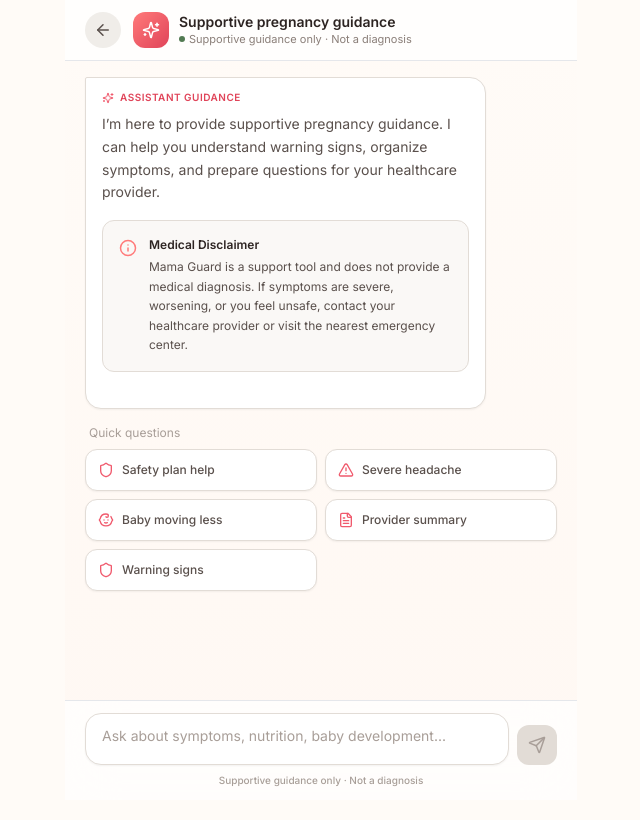
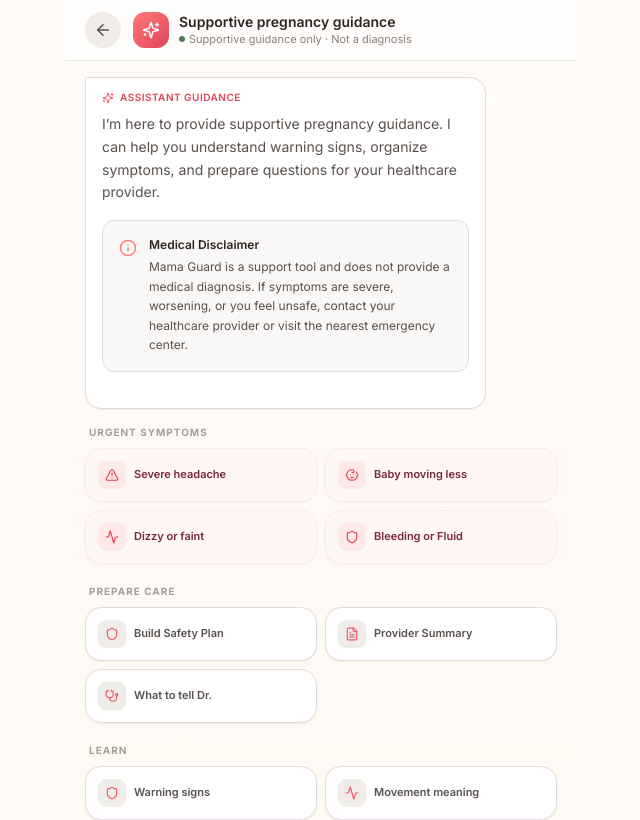
Before and after one commit to olabodesamuel0920-max/guard, a Next.js app in the folder mama-guard-redesign/: page /ai in a window 1280 px wide. Shown: the top 820 px of the page, without its empty margins (319-959 px from the left). Built offline with nearby package versions, Linux system fonts and the light colour scheme.

Commit message:
Phase 5C: Polish Assistant quick prompts

```diff
--- a/mama-guard-redesign/app/ai/page.tsx
+++ b/mama-guard-redesign/app/ai/page.tsx
@@ -36,12 +36,32 @@ interface UserProfile {
   emergencyContact?: string;
 }
 
-const quickPrompts = [
-  { label: "Safety plan help", icon: Shield, prompt: "Help me build my safety plan" },
-  { label: "Severe headache", icon: AlertTriangle, prompt: "I have a severe headache" },
-  { label: "Baby moving less", icon: Baby, prompt: "My baby is moving less" },
-  { label: "Provider summary", icon: FileText, prompt: "Help me prepare a provider summary" },
-  { label: "Warning signs", icon: Shield, prompt: "What warning signs should I watch for?" },
+const quickPromptGroups = [
+  {
+    category: "Urgent symptoms",
+    prompts: [
+      { label: "Severe headache", icon: AlertTriangle, prompt: "I have a severe headache" },
+      { label: "Baby moving less", icon: Baby, prompt: "My baby is moving less" },
+      { label: "Dizzy or faint", icon: Activity, prompt: "I feel dizzy or faint" },
+      { label: "Bleeding or Fluid", icon: Shield, prompt: "I have bleeding or fluid leaking" },
+    ]
+  },
+  {
+    category: "Prepare care",
+    prompts: [
+      { label: "Build Safety Plan", icon: Shield, prompt: "Help me build my safety plan" },
+      { label: "Provider Summary", icon: FileText, prompt: "Help me prepare a provider summary" },
+      { label: "What to tell Dr.", icon: Stethoscope, prompt: "What should I tell my provider?" },
+    ]
+  },
+  {
+    category: "Learn",
+    prompts: [
+      { label: "Warning signs", icon: Shield, prompt: "What warning signs should I watch for?" },
+      { label: "Movement meaning", icon: Activity, prompt: "What does reduced movement mean?" },
+      { label: "Urgent care timing", icon: Heart, prompt: "When should I seek urgent care?" },
+    ]
+  }
 ];
 
 const suggestedActions = [
@@ -435,7 +455,37 @@ This summary was prepared by Mama Guard to help organize information. It is supp
         </AnimatePresence>
         {isLoading && <motion.div initial={{ opacity: 0 }} animate={{ opacity: 1 }} className="flex justify-start"><div className="bg-[var(--surface-primary)] border border-[var(--warm-200)] rounded-2xl rounded-tl-sm px-4 py-3 shadow-sm"><div className="flex items-center gap-2"><Loader2 size={16} className="text-[var(--rose-500)] animate-spin" /><span className="text-sm text-[var(--text-tertiary)]">Thinking...</span></div></div></motion.div>}
         <div ref={scrollRef} />
-        {messages.length <= 1 && !isLoading && <motion.div initial={{ opacity: 0, y: 10 }} animate={{ opacity: 1, y: 0 }} transition={{ delay: 0.3 }} className="mt-2"><p className="text-xs text-[var(--text-muted)] mb-2 px-1">Quick questions</p><div className="grid grid-cols-2 gap-2">{quickPrompts.map((prompt) => { const Icon = prompt.icon; return <button key={prompt.label} onClick={() => handleSend(prompt.prompt)} className="flex items-center gap-2 p-3 rounded-xl bg-[var(--surface-primary)] border border-[var(--warm-200)] shadow-sm text-left hover:bg-[var(--warm-50)] active:scale-[0.98] transition-all"><Icon size={16} className="text-[var(--rose-500)] flex-shrink-0" /><span className="text-xs font-medium text-[var(--text-secondary)]">{prompt.label}</span></button>; })}</div></motion.div>}
+        {messages.length <= 1 && !isLoading && (
+          <motion.div initial={{ opacity: 0, y: 10 }} animate={{ opacity: 1, y: 0 }} transition={{ delay: 0.3 }} className="mt-2 space-y-5">
+            {quickPromptGroups.map((group) => (
+              <div key={group.category} className="space-y-2">
+                <p className="text-[10px] font-bold text-[var(--text-muted)] uppercase tracking-widest px-1">{group.category}</p>
+                <div className="grid grid-cols-2 gap-2">
+                  {group.prompts.map((prompt) => {
+                    const Icon = prompt.icon;
+                    const isUrgent = group.category === "Urgent symptoms";
+                    return (
+                      <button
+                        key={prompt.label}
+                        onClick={() => handleSend(prompt.prompt)}
+                        className={`flex items-center gap-2 p-3 rounded-2xl border shadow-sm text-left active:scale-[0.98] transition-all ${
+                          isUrgent
+                            ? "bg-rose-50/50 border-rose-100 hover:bg-rose-50"
+                            : "bg-[var(--surface-primary)] border-[var(--warm-200)] hover:bg-[var(--warm-50)]"
+                        }`}
+                      >
+                        <div className={`w-7 h-7 rounded-lg flex items-center justify-center shrink-0 ${isUrgent ? "bg-rose-100" : "bg-[var(--warm-100)]"}`}>
+                          <Icon size={14} className={isUrgent ? "text-rose-600" : "text-[var(--rose-500)]"} />
+                        </div>
+                        <span className={`text-[11px] font-semibold ${isUrgent ? "text-rose-900" : "text-[var(--text-secondary)]"} leading-tight`}>{prompt.label}</span>
+                      </button>
+                    );
+                  })}
+                </div>
+              </div>
+            ))}
+          </motion.div>
+        )}
       </div>
 
       <div className="shrink-0 bg-[var(--surface-glass)] backdrop-blur-xl border-t border-[var(--warm-200)]/50 px-5 py-3 pb-[calc(12px+env(safe-area-inset-bottom,0px))]">
```
